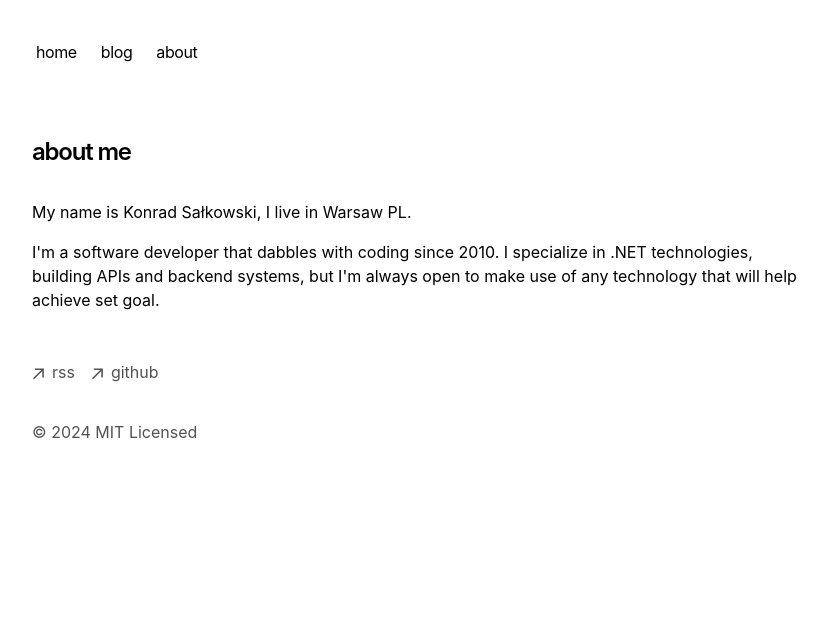
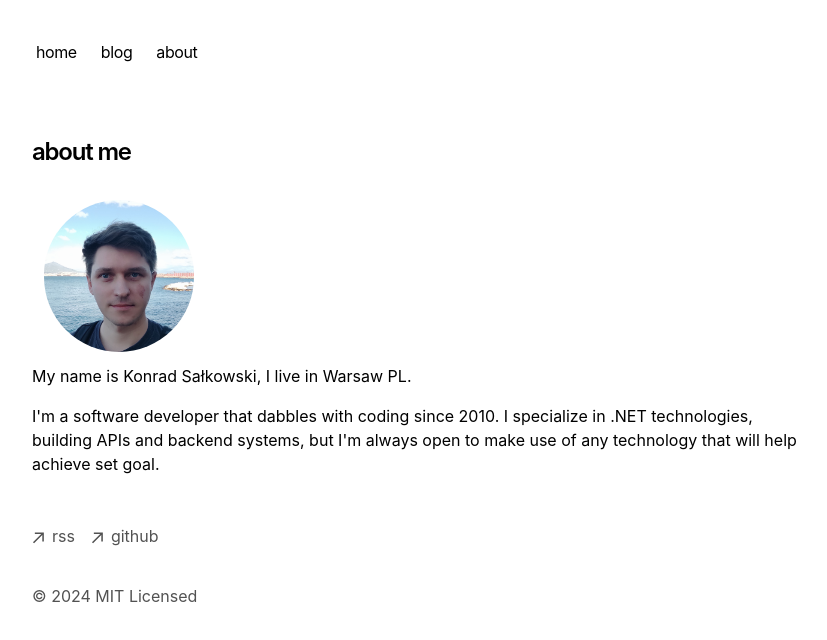
Before and after one commit to ksalk/ksalk.github.io, a Next.js app: page /about in a window 1280 px wide. Shown: the top 640 px of the page, without its empty margins (224-1051 px from the left). Built offline with nearby package versions, Linux system fonts and the light colour scheme.

Commit message:
Add selfie to about page

```diff
--- a/app/about/page.tsx
+++ b/app/about/page.tsx
@@ -1,8 +1,15 @@
-import { BlogPosts } from 'app/components/posts'
+import Image from 'next/image'
 
 export const metadata = {
   title: 'About me',
   description: 'Bio.',
+}
+
+export const imageData = {
+  src: '/images/me.jpg',
+  title: 'me',
+  width: 150,
+  height: 150
 }
 
 export default function Page() {
@@ -11,6 +18,15 @@ export default function Page() {
       <h1 className="mb-8 text-2xl font-semibold tracking-tighter">
         about me
       </h1>
+      <p>
+        <Image
+          src={imageData.src}
+          alt={imageData.title}
+          width={imageData.width}
+          height={imageData.height}
+          className="rounded-full m-3"
+        />
+      </p>
       <p className="mb-4">
         {`My name is Konrad Sałkowski, I live in Warsaw PL.`}
       </p>
--- a/app/og/route.tsx
+++ b/app/og/route.tsx
@@ -2,7 +2,9 @@ import { ImageResponse } from 'next/og'
 
 export function GET(request: Request) {
   let url = new URL(request.url)
-  let title = url.searchParams.get('title') || 'Next.js Portfolio Starter'
+  let title = url.searchParams.get('title') || 'image'
+  let width = url.searchParams.get('width') || 1200
+  let height = url.searchParams.get('height') || 630
 
   return new ImageResponse(
     (
```
Also changed, not shown: public/images/me.jpg (added).
